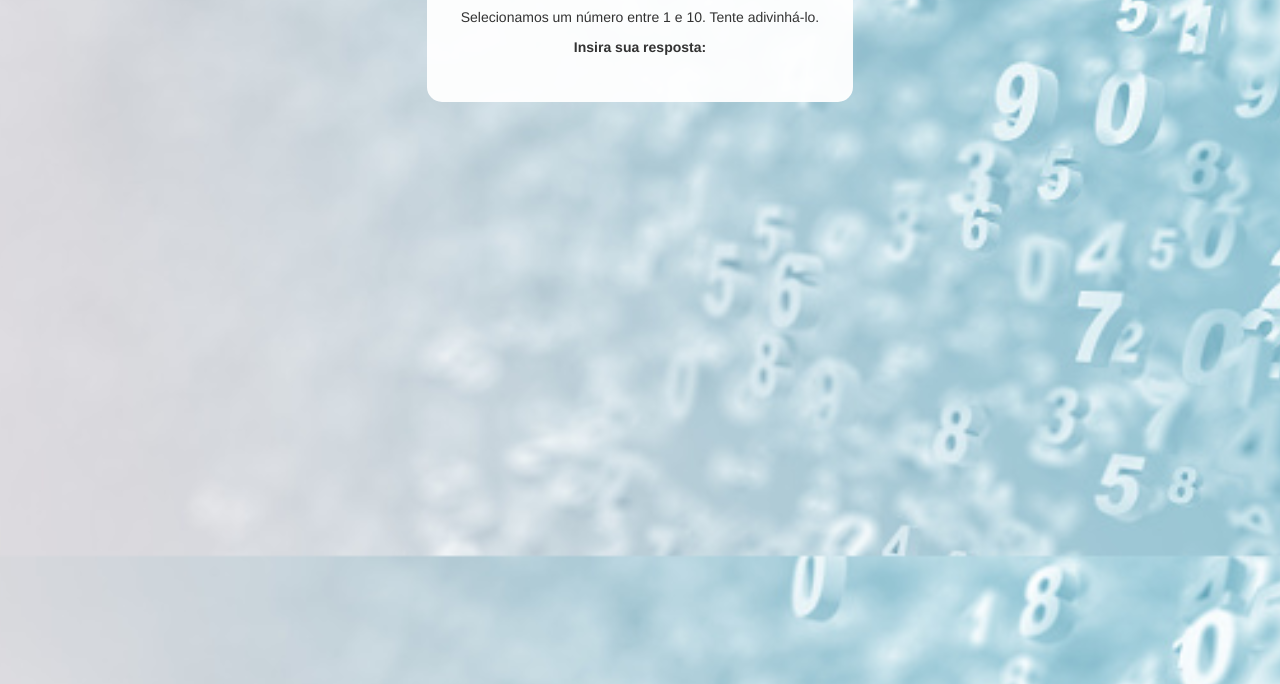
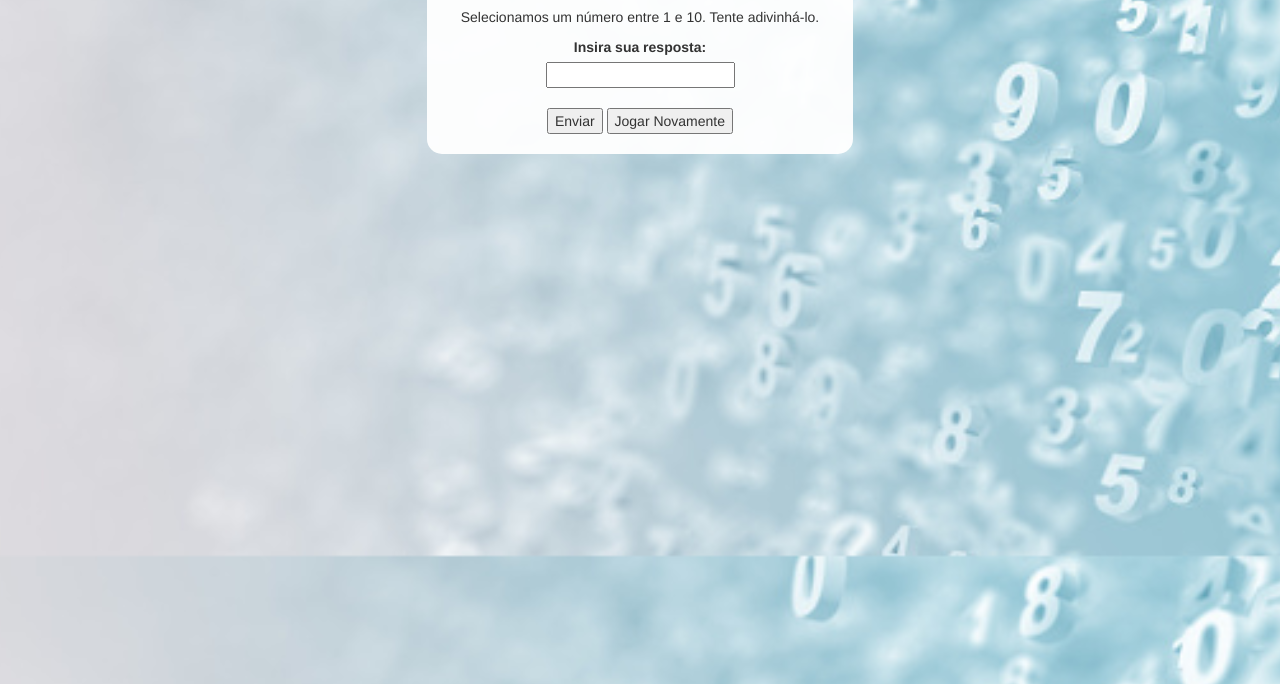
Before and after one commit to juliarosabfs/Adivinhe-o-Numero, a plain HTML site: page gamepage.html in a window 1280 px wide. Shown: the part 244-928 px from the top of the page. Drawn offline with nearby package versions, Linux system fonts and the light colour scheme; a web font is replaced by a local one.

Commit message:
Update gamepage.html

```diff
--- a/gamepage.html
+++ b/gamepage.html
@@ -31,12 +31,13 @@
         <div>
             <label for="guessField">Insira sua resposta: </label>
             <br>
-            <!––criar tag input -->
+            <input type = "text" id = "guessField" class = "guessField">
             </div>
         </br>
-        <!––criar uma tag button para enviar o número-->
-
-        <!––criar uma tag button para jogar novamente-->
+            <Button type = "submit" onclick="submit()"> Enviar
+                   </Button>
+                   <Button onclick="playAgain()"> Jogar Novamente
+                </Button>
         </div>
 	</div>
 </center>
```
